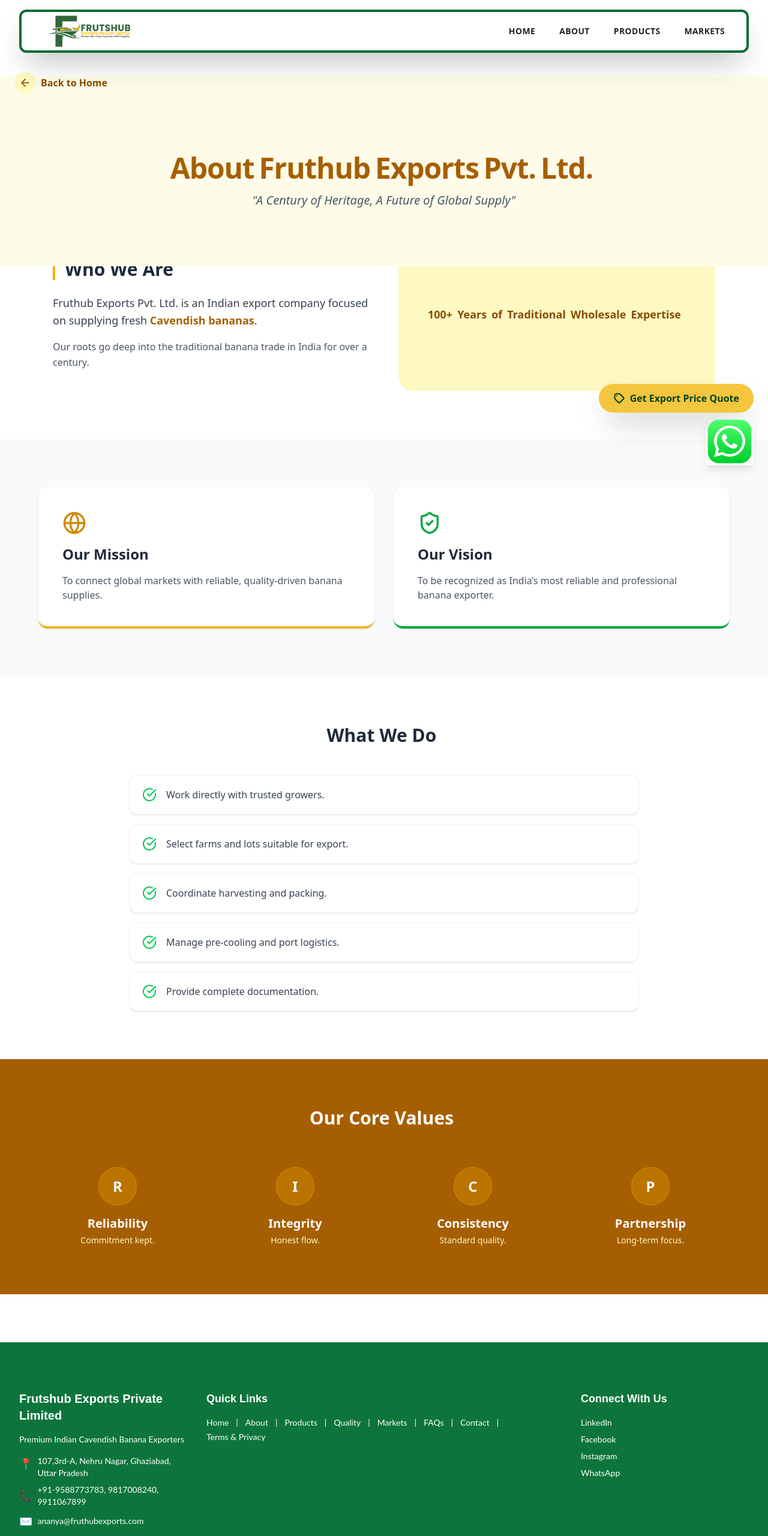
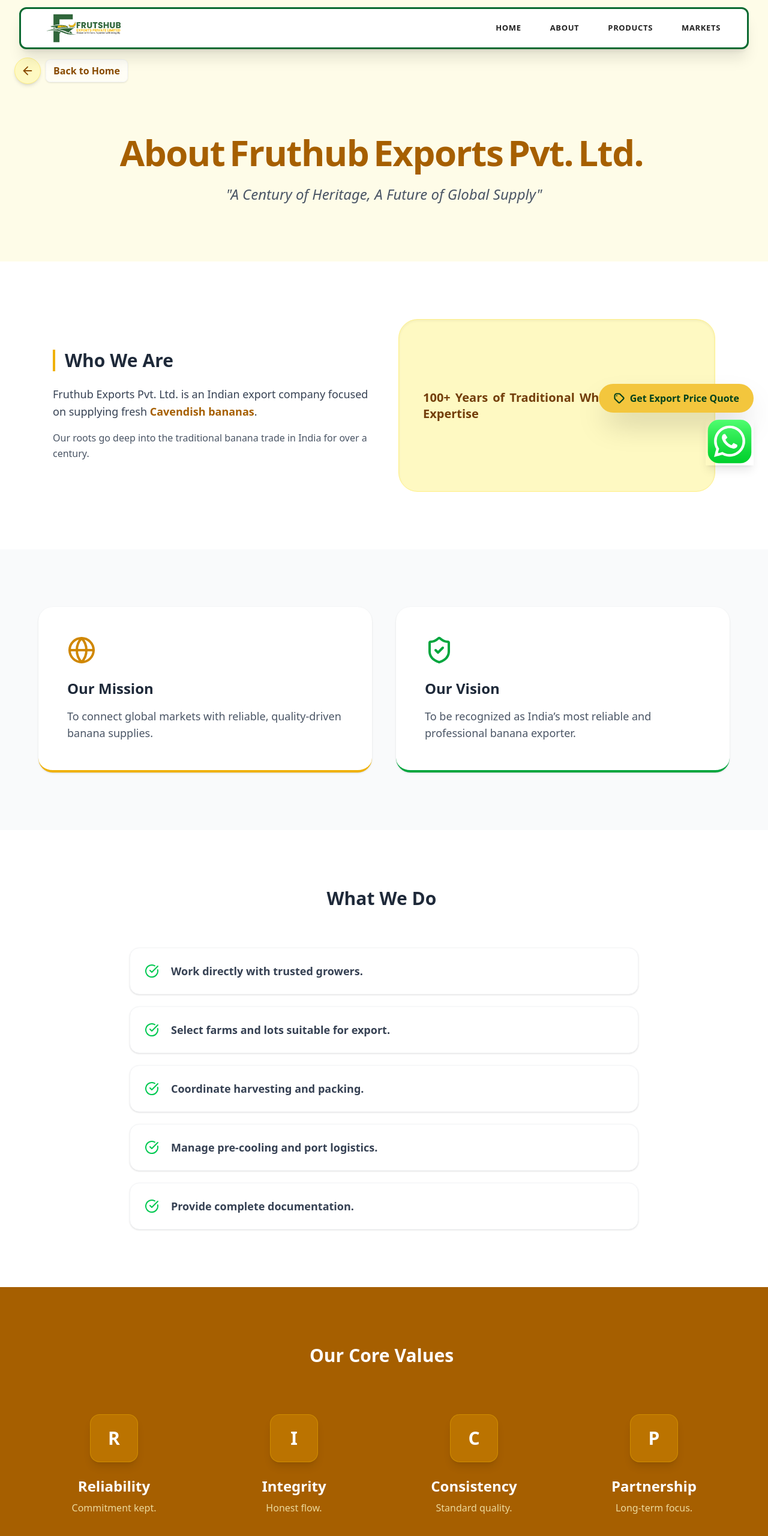
Before and after one commit to oneaxissolutions-lab/Fruthub, a React (Vite) app: page /about in a window 1280 px wide. Shown: the top 2561 px of the page at 60% size. Built offline with nearby package versions, Linux system fonts and the light colour scheme.

Commit message:
Updated Gallery flip effect and About page alignment

```diff
--- a/src/About.jsx
+++ b/src/About.jsx
@@ -55,10 +55,10 @@
   );
 
   return (
-    <div className="bg-white text-gray-800 overflow-x-hidden relative">
+    <div className="bg-white text-gray-800 overflow-x-hidden relative min-h-screen">
 
-
-      <nav className="absolute top-30 left-6 z-50">
+      {/* Back to Home Button - Ab top-24 par hai (Aur neeche) */}
+      <nav className="absolute top-24 left-6 z-50">
         <motion.a
           href="/"
           initial={{ opacity: 0, x: -20 }}
@@ -66,36 +66,40 @@
           whileHover={{ x: -5 }}
           className="flex items-center gap-2 text-yellow-800 font-semibold hover:text-yellow-600 transition-colors group"
         >
-          <div className="p-2 bg-yellow-100 rounded-full group-hover:bg-yellow-200 transition-colors">
-            <ArrowLeft size={20} />
+          <div className="p-2.5 bg-yellow-100 rounded-full group-hover:bg-yellow-200 transition-colors shadow-md border border-yellow-200">
+            <ArrowLeft size={22} />
           </div>
-          <span>Back to Home</span>
+          <span className="bg-white/60 backdrop-blur-md px-3 py-1.5 rounded-lg shadow-sm border border-gray-100">
+            Back to Home
+          </span>
         </motion.a>
       </nav>
 
-
-      <section className="relative bg-yellow-50  top-32 py-24 px-6 text-center">
-        <div className="max-w-4xl mx-auto pt-8">
-          <h1 className="text-4xl md:text-5xl font-extrabold text-yellow-700 mb-4 tracking-tight">
+      {/* Hero Section - Spacing adjusted for the lower button */}
+      <section className="relative bg-yellow-50 pt-56 pb-24 px-6 text-center">
+        <div className="max-w-4xl mx-auto">
+          <h1 className="text-4xl md:text-6xl font-extrabold text-yellow-700 mb-6 tracking-tight">
             <WordSlide text="About Fruthub Exports Pvt. Ltd." />
           </h1>
           <motion.p
             initial={{ opacity: 0 }}
             whileInView={{ opacity: 1 }}
             transition={{ delay: 0.5 }}
-            className="text-xl text-gray-600 italic"
+            viewport={{ once: true }}
+            className="text-xl md:text-2xl text-gray-600 italic"
           >
             "A Century of Heritage, A Future of Global Supply"
           </motion.p>
         </div>
       </section>
 
-
-      <section className="py-20 px-6 max-w-6xl mx-auto">
+      {/* Who We Are Section */}
+      <section className="py-24 px-6 max-w-6xl mx-auto">
         <div className="grid md:grid-cols-2 gap-12 items-center">
           <motion.div
             initial={{ opacity: 0, x: -50 }}
             whileInView={{ opacity: 1, x: 0 }}
+            viewport={{ once: true }}
             className="order-2 md:order-1"
           >
             <h2 className="text-3xl font-bold mb-6 border-l-4 border-yellow-500 pl-4">
@@ -112,41 +116,42 @@
           <motion.div
             initial={{ opacity: 0, scale: 0.8 }}
             whileInView={{ opacity: 1, scale: 1 }}
-            className="bg-yellow-100 h-64 rounded-3xl flex items-center justify-center order-1 md:order-2"
+            viewport={{ once: true }}
+            className="bg-yellow-100 h-72 rounded-[2rem] flex items-center justify-center order-1 md:order-2 shadow-inner border border-yellow-200"
           >
-             <span className="text-yellow-800 font-bold text-lg text-center px-8">
+             <span className="text-yellow-900 font-bold text-xl text-center px-10 leading-snug">
                <WordSlide text="100+ Years of Traditional Wholesale Expertise" />
              </span>
           </motion.div>
         </div>
       </section>
 
-
-      <section className="bg-gray-50 py-20 px-6">
+      {/* Mission & Vision */}
+      <section className="bg-gray-50 py-24 px-6">
         <motion.div
           variants={containerVariants}
           initial="hidden"
           whileInView="visible"
           viewport={{ once: true }}
-          className="max-w-6xl mx-auto grid md:grid-cols-2 gap-8"
+          className="max-w-6xl mx-auto grid md:grid-cols-2 gap-10"
         >
-          <motion.div variants={itemVariants} className="bg-white p-10 rounded-2xl shadow-sm border-b-4 border-yellow-500">
-            <Globe className="mb-4 text-yellow-600 w-10 h-10" />
+          <motion.div variants={itemVariants} className="bg-white p-12 rounded-3xl shadow-sm border-b-4 border-yellow-500">
+            <Globe className="mb-6 text-yellow-600 w-12 h-12" />
             <h3 className="text-2xl font-bold mb-4">Our Mission</h3>
-            <p className="text-gray-600">To connect global markets with reliable, quality-driven banana supplies.</p>
+            <p className="text-gray-600 text-lg">To connect global markets with reliable, quality-driven banana supplies.</p>
           </motion.div>
 
-          <motion.div variants={itemVariants} className="bg-white p-10 rounded-2xl shadow-sm border-b-4 border-green-600">
-            <ShieldCheck className="mb-4 text-green-600 w-10 h-10" />
+          <motion.div variants={itemVariants} className="bg-white p-12 rounded-3xl shadow-sm border-b-4 border-green-600">
+            <ShieldCheck className="mb-6 text-green-600 w-12 h-12" />
             <h3 className="text-2xl font-bold mb-4">Our Vision</h3>
-            <p className="text-gray-600">To be recognized as India’s most reliable and professional banana exporter.</p>
+            <p className="text-gray-600 text-lg">To be recognized as India’s most reliable and professional banana exporter.</p>
           </motion.div>
         </motion.div>
       </section>
 
-
-      <section className="py-20 px-6 max-w-4xl mx-auto">
-        <h2 className="text-3xl font-bold text-center mb-12">
+      {/* What We Do */}
+      <section className="py-24 px-6 max-w-4xl mx-auto">
+        <h2 className="text-3xl font-bold text-center mb-16">
           <WordSlide text="What We Do" />
         </h2>
         <motion.div
@@ -154,7 +159,7 @@
           initial="hidden"
           whileInView="visible"
           viewport={{ once: true }}
-          className="space-y-4"
+          className="space-y-5"
         >
           {[
             "Work directly with trusted growers.",
@@ -166,20 +171,20 @@
             <motion.div
               key={index}
               variants={itemVariants}
-              whileHover={{ x: 10, backgroundColor: "#fefce8" }}
-              className="flex items-center p-5 bg-white border border-gray-100 shadow-sm rounded-xl"
+              whileHover={{ x: 12, backgroundColor: "#fefce8" }}
+              className="flex items-center p-6 bg-white border border-gray-100 shadow-sm rounded-2xl"
             >
-              <CheckCircle className="text-green-500 mr-4 flex-shrink-0" />
-              <p className="font-medium text-gray-700">{item}</p>
+              <CheckCircle className="text-green-500 mr-5 flex-shrink-0" size={24} />
+              <p className="font-semibold text-gray-700 text-lg">{item}</p>
             </motion.div>
           ))}
         </motion.div>
       </section>
 
-
-      <section className="bg-yellow-700 text-white py-20 px-6">
+      {/* Core Values */}
+      <section className="bg-yellow-700 text-white py-24 px-6">
         <div className="max-w-6xl mx-auto text-center">
-          <h2 className="text-3xl font-bold mb-16">
+          <h2 className="text-3xl font-bold mb-20">
             <WordSlide text="Our Core Values" />
           </h2>
           <motion.div
@@ -187,7 +192,7 @@
             initial="hidden"
             whileInView="visible"
             viewport={{ once: true }}
-            className="grid grid-cols-2 md:grid-cols-4 gap-8"
+            className="grid grid-cols-2 md:grid-cols-4 gap-12"
           >
             {[
               { title: "Reliability", desc: "Commitment kept." },
@@ -197,13 +202,13 @@
             ].map((val, idx) => (
               <motion.div key={idx} variants={itemVariants}>
                 <motion.div
-                  whileHover={{ scale: 1.1, rotate: 5 }}
-                  className="bg-yellow-600/50 w-16 h-16 rounded-full flex items-center justify-center mx-auto mb-4 border border-yellow-400/30 text-2xl font-bold"
+                  whileHover={{ scale: 1.15, rotate: 8 }}
+                  className="bg-yellow-600/50 w-20 h-20 rounded-2xl flex items-center justify-center mx-auto mb-6 border border-yellow-400/30 text-3xl font-black shadow-lg"
                 >
                   {val.title[0]}
                 </motion.div>
-                <div className="font-bold text-xl mb-1">{val.title}</div>
-                <p className="text-yellow-100 text-sm">{val.desc}</p>
+                <div className="font-bold text-2xl mb-2">{val.title}</div>
+                <p className="text-yellow-100/80 text-base">{val.desc}</p>
               </motion.div>
             ))}
           </motion.div>
--- a/src/Header.jsx
+++ b/src/Header.jsx
@@ -7,13 +7,12 @@
     { name: 'Home', href: '/' },
     { name: 'About', href: '/about' },
     { name: 'Products', href: '/products' },
-    { name: 'Markets', href: '/banana-export' }, // Linked to the Banana Export Page
+    { name: 'Markets', href: '/banana-export' },
 ];
 
 const COLOR_WHITE = 'bg-white';
 const MOBILE_MENU_BG = 'bg-[#0B6A32]';
 const DEFAULT_TEXT_COLOR = 'text-[#222222]';
-const BRAND_GREEN = '#0B6A32';
 
 const Header = () => {
     const [isMenuOpen, setIsMenuOpen] = useState(false);
@@ -22,56 +21,60 @@
     const closeMenu = () => setIsMenuOpen(false);
 
     return (
-        <header className={`fixed top-4 left-1/2 transform -translate-x-1/2 w-[95%] max-w-7xl ${COLOR_WHITE} shadow-2xl rounded-xl z-[1000] overflow-hidden border-4 border-[#0b6A32]`}>
+        <header className={`fixed top-3 inset-x-0 mx-auto w-[92%] sm:w-[95%] max-w-7xl ${COLOR_WHITE} shadow-xl rounded-xl z-[1000] border-[3px] border-[#0b6A32] overflow-hidden`}>
             <div className="px-4 sm:px-6 lg:px-8">
-                <div className="flex items-center justify-between h-16">
-                    {/* Logo Section */}
+                {/* Height reduced: h-14 for mobile, h-16 for desktop */}
+                <div className="flex items-center justify-between h-14 sm:h-16">
+
+                    {/* Logo Section - Scaled down for height efficiency */}
                     <div className="flex-shrink-0">
-                        <Link to="/" className="transition duration-300 transform hover:scale-[1.03] block" onClick={closeMenu}>
-                            <img src={FrutsHub_logo} alt="FrutsHub Logo" className='w-40' />
+                        <Link to="/" className="transition duration-300 block" onClick={closeMenu}>
+                            <img
+                                src={FrutsHub_logo}
+                                alt="FrutsHub Logo"
+                                className='w-28 sm:w-32 md:w-36 object-contain'
+                            />
                         </Link>
                     </div>
 
                     {/* Desktop Navigation */}
-                    <div className="hidden md:flex items-center">
-                        <nav className="flex space-x-8 text-sm font-bold uppercase tracking-wide">
+                    <nav className="hidden lg:flex items-center space-x-2 xl:space-x-6 text-[13px] font-bold uppercase tracking-wider">
                         {navigation.map((item) => (
                             <Link
                                 key={item.name}
                                 to={item.href}
-                                    className={`${DEFAULT_TEXT_COLOR} hover:text-[#0B6A32] hover:underline hover:underline-offset-8 hover:decoration-2 hover:decoration-[#0B6A32] px-1 py-2 transition duration-200 transform hover:-translate-y-[1px] whitespace-nowrap`}
+                                className={`${DEFAULT_TEXT_COLOR} hover:text-[#0B6A32] px-3 py-1 transition-colors whitespace-nowrap`}
                             >
                                 {item.name}
                             </Link>
                         ))}
                     </nav>
-                    </div>
 
-                    {/* Mobile Menu Button */}
-                    <div className="md:hidden">
+                    {/* Mobile Menu Button - Scaled down */}
+                    <div className="lg:hidden">
                         <button
                             onClick={toggleMenu}
-                            className="p-2 text-[#222222] hover:text-[#0B6A32] transition-colors"
+                            className="p-1 text-[#222222] hover:text-[#0B6A32] focus:outline-none"
                             aria-label="Toggle Menu"
                         >
-                            {isMenuOpen ? <X className="h-7 w-7" /> : <Menu className="h-7 w-7" />}
+                            {isMenuOpen ? <X className="h-6 w-6" /> : <Menu className="h-6 w-6" />}
                         </button>
                     </div>
                 </div>
             </div>
 
-            {/* Mobile Navigation Drawer */}
+            {/* Mobile Navigation Drawer - Compacted padding */}
             <div
-                className={`md:hidden transition-all duration-300 ease-in-out ${
-                    isMenuOpen ? 'max-h-80 opacity-100 py-4' : 'max-h-0 opacity-0'
+                className={`lg:hidden transition-all duration-300 ease-in-out overflow-hidden ${
+                    isMenuOpen ? 'max-h-64 opacity-100' : 'max-h-0 opacity-0'
                 } ${MOBILE_MENU_BG}`}
             >
-                <div className="px-4 space-y-2">
+                <div className="px-4 py-3 space-y-1">
                     {navigation.map((item) => (
                         <Link
                             key={item.name}
                             to={item.href}
-                            className="block w-full text-center text-white font-semibold text-lg hover:bg-white/10 py-3 rounded-lg transition"
+                            className="block w-full text-center text-white font-bold text-base hover:bg-black/10 py-3 rounded-lg transition-all"
                             onClick={closeMenu}
                         >
                             {item.name}
```
Lines whose indentation alone changed are shown as unchanged.
